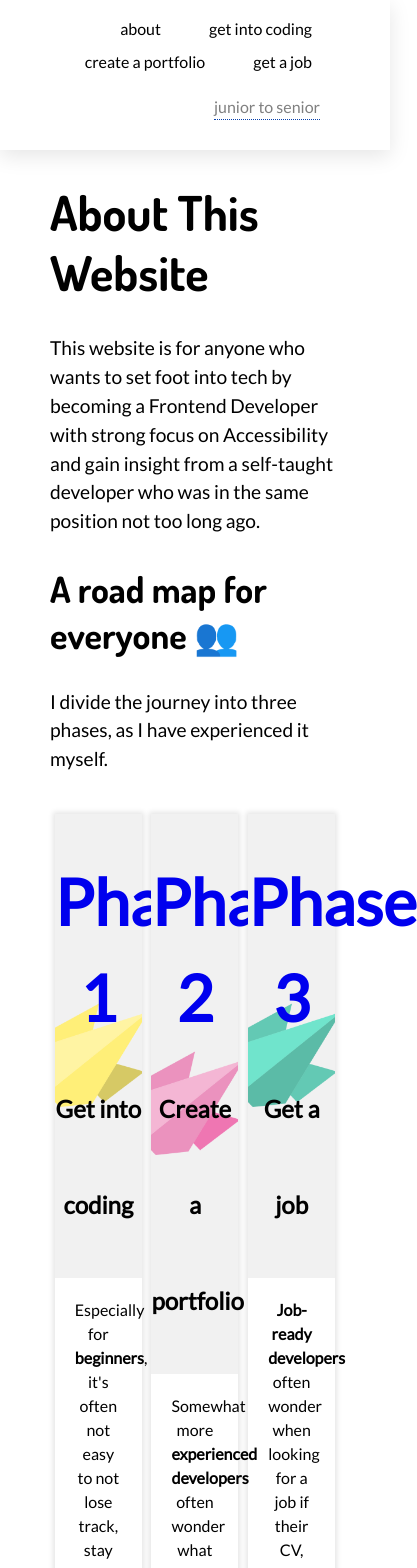
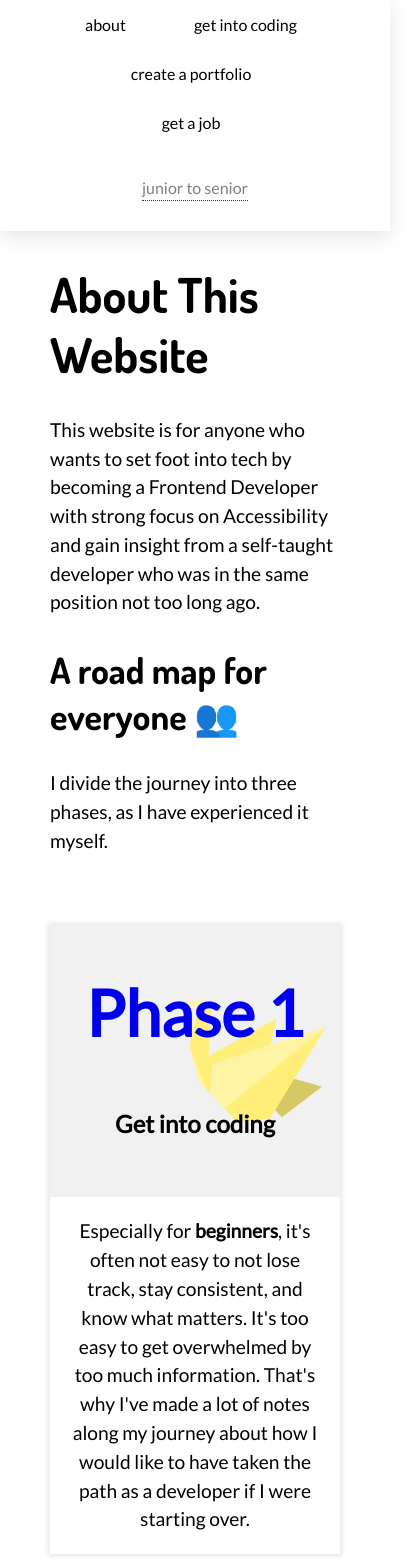
Before and after one commit to YuriDevAT/yuriscodingclub, a Next.js app: page /about in a window 390 px wide. Shown: the top 1568 px of the page, 417 px wide, since content can reach past the window. Built offline with nearby package versions, Linux system fonts and the light colour scheme.

Commit message:
update responsiveness cards and header

```diff
--- a/pages/_app.tsx
+++ b/pages/_app.tsx
@@ -8,6 +8,7 @@ export default function MyApp({ Component, pageProps }: AppProps) {
     <>
       <Head>
         <title>Yuris Coding Club</title>
+        <meta name="viewport" content="viewport-fit=cover" />
         <meta name="description" content="Learn how to become an accessibility and frontend developer yourself" />
         <link rel="icon" href="/favicon.ico" />
         <meta
--- a/pages/about.tsx
+++ b/pages/about.tsx
@@ -52,7 +52,7 @@ const About = () => {
       </section>
 
 
-      <h3>Phase 1: Get into coding</h3>
+      {/* <h3>Phase 1: Get into coding</h3>
       <p>Especially for <b>beginners</b>, it&apos;s often not easy to not lose track, stay consistent, and know what matters. It&apos;s too easy to get overwhelmed by too much information. That&apos;s why I&apos;ve made a lot of notes along my journey about how I would like to have taken the path as a developer if I were starting over.
       </p>
       <h3>Phase 2: Create a portfolio</h3>
@@ -60,7 +60,7 @@ const About = () => {
       </p>
       <h3>Phase 3: Get a job</h3>
       <p><b>Job-ready developers</b> often wonder when looking for a job if their CV, GitHub profile and LinkedIn profile will be well received and if their projects are ready to be shown. This phase is meant to make sure that everything is thought of before applying.
-      </p>
+      </p> */}
       <section className="about-me">
         <h2>Who am I 👩‍💻</h2>
         <a href="https://github.com/YuriDevAT" className="profile-img" >
--- a/styles/globals.css
+++ b/styles/globals.css
@@ -33,6 +33,7 @@ body {
 
 body {
   font-size: 1.5rem;
+  width: 100%;
 }
 
 a:visited {
@@ -171,14 +172,6 @@ nav li {
   }
 }
 
-@media (max-width: 850px) {
-
-  .navbar a,
-  .tooltip {
-    font-size: 16px;
-  }
-}
-
 @media (max-width: 400px) {
   .footer {
     min-height: 450px;
@@ -264,7 +257,7 @@ nav li {
 .article p,
 .card p {
   color: var(--text-color-dark);
-  font-size: 1rem;
+  font-size: 1.2rem;
   height: 70%;
   margin: 0;
   padding: 20px;
@@ -316,3 +309,38 @@ nav li {
   background: var(--bg-light-grey) url(/images/bird-green.png) no-repeat 90% 50%;
   background-size: 150px auto;
 }
+
+@media (max-width: 850px) {
+
+  .navbar a,
+  .tooltip {
+    font-size: 16px;
+  }
+
+  .article,
+  .card {
+    margin: 30px 0;
+    width: 100%;
+  }
+}
+
+@media (max-width: 760px) {
+
+  .header-outer {
+    height: auto;
+    top: 0;
+  }
+
+  .header-inner {
+    height: 100%;
+    width: 100%;
+  }
+
+  nav ul {
+    text-align: center;
+  }
+
+  nav li {
+    margin: 10px;
+  }
+}
```
